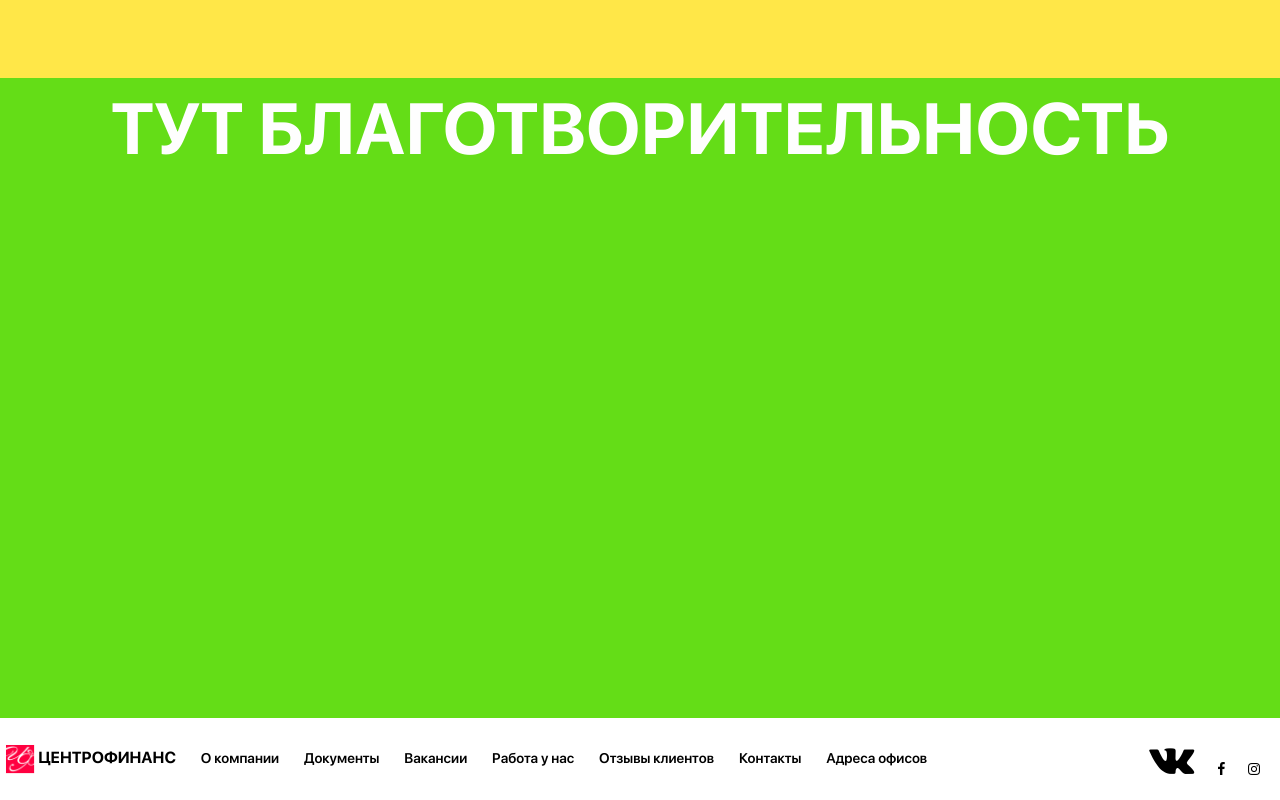
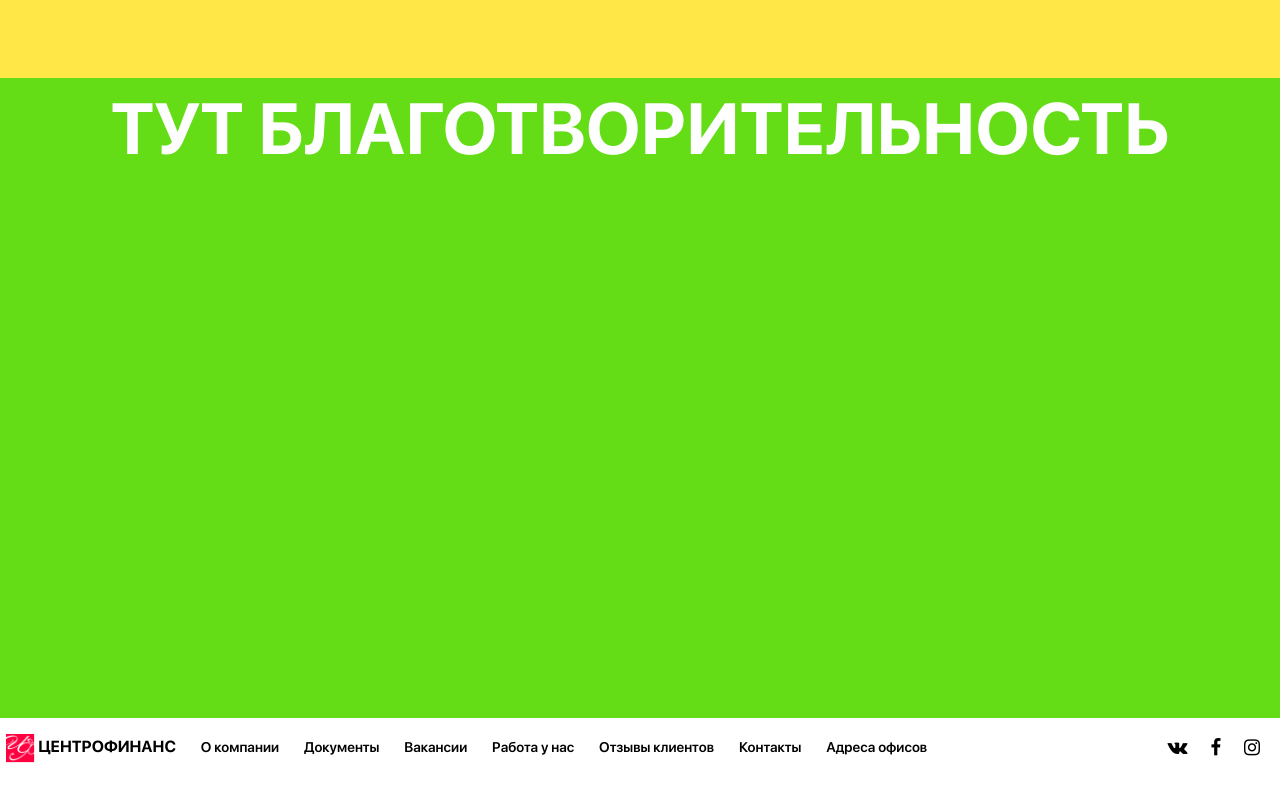
Before and after one commit to HoneyGood/centFin, a plain HTML site: page index.html in a window 1280 px wide. Shown: the part 1923-2723 px from the top of the page. After the commit the page ends 2701 px from the top, so only its background shows below. Drawn offline with Linux system fonts and the light colour scheme.

Commit message:
Merge branch 'master' into korzhov.a
# Conflicts:
#	index.html

```diff
--- a/index.html
+++ b/index.html
@@ -350,13 +350,6 @@
 
 <!--ТУТ ПОДВАЛ-->
 <section class="footer1">
-
-
-    <div class="row container">
-        <div class="col-xl-4"></div>
-        <div class="col-xl-4"></div>
-        <div class="col-xl-4"></div>
-    </div>
         <ul class="widget-social">
             <li>
                 <a href="#" style="font-size: 16px">
@@ -389,13 +382,13 @@
 
         <ul class="widget-social-icons">
             <li>
-                <a href="#" class="fa fa-vk fa-3x"> </a>
+                <a href="#" class="fa fa-vk fa-lg"> </a>
             </li>
             <li>
-                <a href="#" class="fa fa-facebook"> </a>
+                <a href="#" class="fa fa-facebook fa-lg"> </a>
             </li>
             <li >
-                <a href="#" class="fa fa-instagram"> </a>
+                <a href="#" class="fa fa-instagram fa-lg"> </a>
             </li>
         </ul>
 </section>
```
